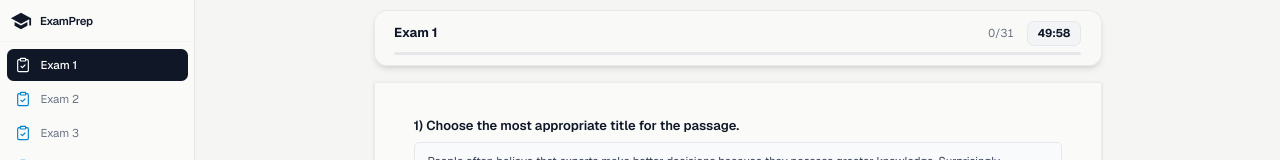
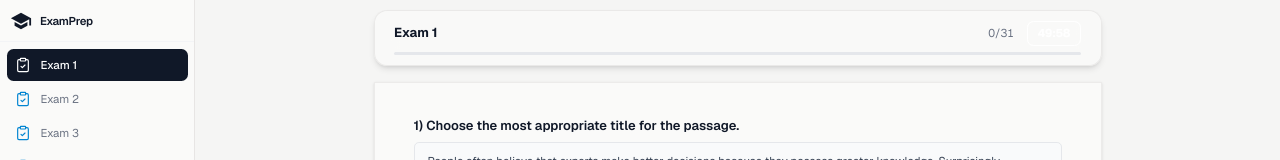
Before and after one commit to Moxhay/ExamPrep, a Next.js app: page /exam in a window 1280 px wide. Both pictures are taken after a click on the button "Start Exam →". Shown: the top 160 px of the page. Built offline with nearby package versions, Linux system fonts and the light colour scheme.

Commit message:
update Timer component styles and fix import path inconsistency

```diff
--- a/app/components/Timer.tsx
+++ b/app/components/Timer.tsx
@@ -1,7 +1,7 @@
 'use client'
 
 import { useState, useRef, useEffect, memo } from 'react'
-import { EXAM_DURATION_MINUTES } from '../const'
+import { EXAM_DURATION_MINUTES } from '@/app/const'
 
 export interface TimerProps {
   onTimeUp: () => void
@@ -33,7 +33,7 @@ const Timer = memo(function Timer({ onTimeUp }: TimerProps) {
     ? 'text-red-600 bg-red-50 border-red-300'
     : timeLeft <= 300
     ? 'text-amber-600 bg-amber-50 border-amber-300'
-    : 'text-gray-900 bg-gray-100 border-gray-200'
+    : 'text-white bg-dark border-dark'
 
   return (
     <span className={`text-sm font-bold tabular-nums px-3 py-1 rounded-lg border ${cls}`}>
```
